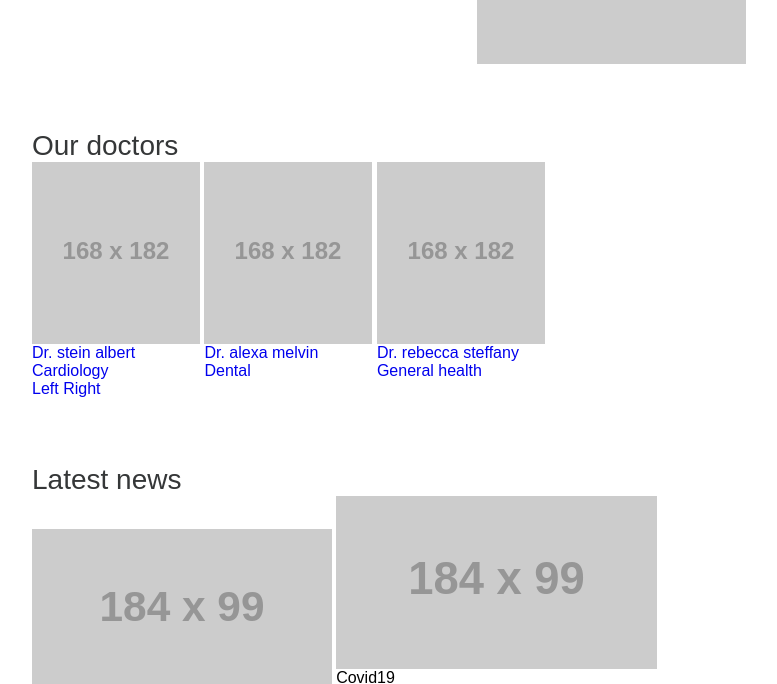
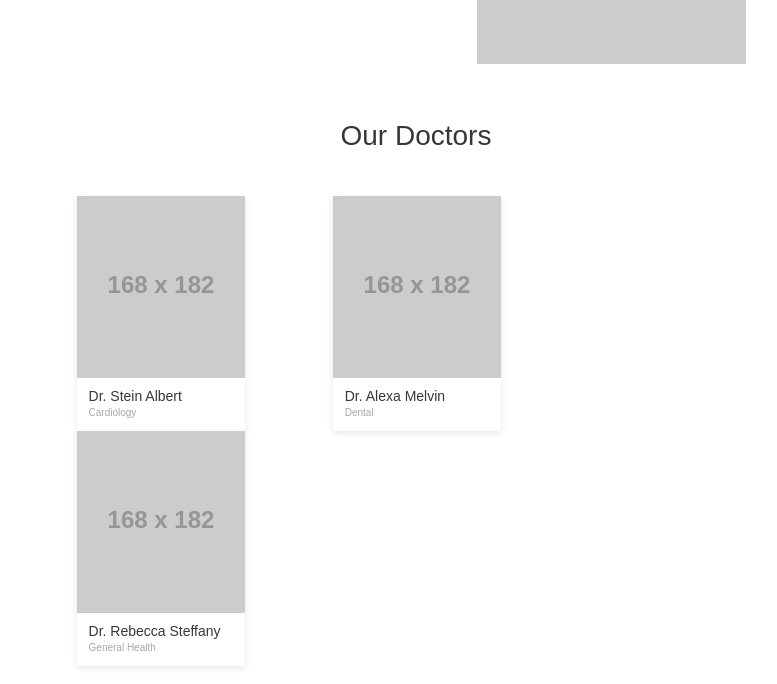
Before and after one commit to vnileshaxioned/one_health, a plain HTML site: page index.html in a window 1280 px wide. Shown: the part 860-1544 px from the top of the page, without its empty margins (224-1001 px from the left). Drawn offline with Linux system fonts and the light colour scheme; placeholder pictures from the web are drawn by us.

Commit message:
our doctor section style done

```diff
--- a/assets/sass/common/_common-style.scss
+++ b/assets/sass/common/_common-style.scss
@@ -19,3 +19,9 @@
   color: $heading-color;
   @include fontProperty(null, 28px);
 }
+
+.card_list_heading {
+  color: $heading-color;
+  @include fontProperty(null, 14px);
+  text-transform: capitalize;
+}
--- a/assets/sass/common/_variable.scss
+++ b/assets/sass/common/_variable.scss
@@ -11,6 +11,7 @@ $footer-icon-bg: #26312F;
 $top-cta: #A8ADAC;
 $border-color: rgba(155, 155, 155, .3);
 $shadow-color: rgba(0, 0, 0, 0.1);
+$shadow-hover: rgba(0, 0, 0, 0.5);
 $heading-color: #353738;
 
 // responsive devices breakpoints
--- a/assets/sass/pages/_home.scss
+++ b/assets/sass/pages/_home.scss
@@ -46,6 +46,7 @@
         @include flexBasis(23.5%);
         background-color: $white;
         box-shadow: 0 2px 6px $shadow-color;
+        @include transition(all .3s ease);
 
         &_link {
           padding: 14px;
@@ -80,6 +81,10 @@
         }
 
         &:last-child { margin-right: 0; }
+
+        @include reverseResponsive($hover) {
+          &:hover { box-shadow: 0 2px 6px $shadow-hover; }
+        }
       }
     }
   }
@@ -109,4 +114,80 @@
     }
   }
   // health center section ended here
+  // our doctor section started here
+  .our-doctor {
+    .wrapper--doctor { width: 53%; }
+
+    .main-heading--capitalize {
+      padding-top: 56px;
+      text-transform: capitalize;
+      text-align: center;
+    }
+
+    &__card {
+      margin-top: 44px;
+      @include flexBox(flex, null, null, null, wrap);
+
+      &_list {
+        margin-right: 13%;
+        box-shadow: 0 2px 6px $shadow-color;
+        @include transition(all .3s ease);
+
+        &_content { padding: 10px 7%; }
+
+        &_position {
+          padding: 3px 0;
+          color: $text-color;
+          @include fontProperty(null, 10px);
+          text-transform: capitalize;
+        }
+
+        &:nth-child(3n) { margin-right: 0; }
+
+        @include reverseResponsive($hover) {
+          &:hover { box-shadow: 0 2px 6px $shadow-hover; }
+        }
+      }
+    }
+
+    .slider-action {
+      padding-bottom: 60px;
+      margin-top: 26px;
+      @include flexBox(flex, null, null, null, null, center);
+
+      &__cta {
+        padding: 7px 1.5%;
+        background-color: $primary-color;
+        color: $white;
+        @include fontProperty(null, 10px);
+        text-indent: -9999px;
+        @include transition(all .3s ease);
+
+        &::before {
+          @include fontProperty('FontAwesome');
+          float: left;
+          text-indent: 0;
+        }
+
+        &--left {
+          border-top-left-radius: 25px;
+          border-bottom-left-radius: 25px;
+
+          &::before { content: '\f060'; }
+        }
+
+        &--right {
+          border-top-right-radius: 25px;
+          border-bottom-right-radius: 25px;
+
+          &::before { content: '\f061'; }
+        }
+
+        @include reverseResponsive($hover) {
+          &:hover { background-color: $primary-dark; }
+        }
+      }
+    }
+  }
+  // our doctor section ended here
 }
```
Also changed, not shown: assets/sass/style.css, 1 other file.
